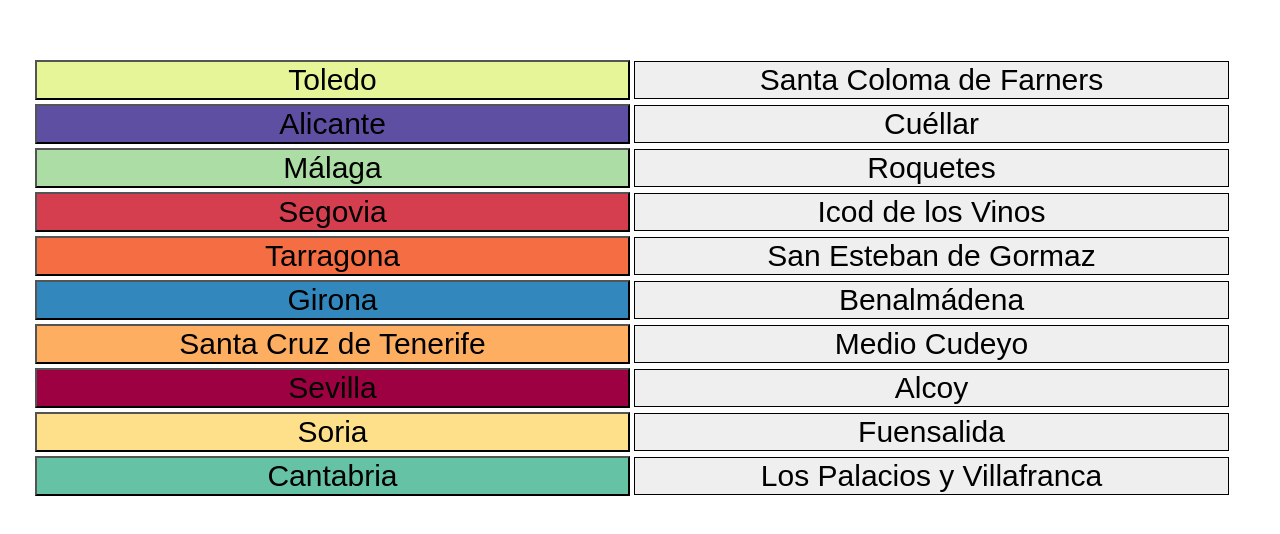
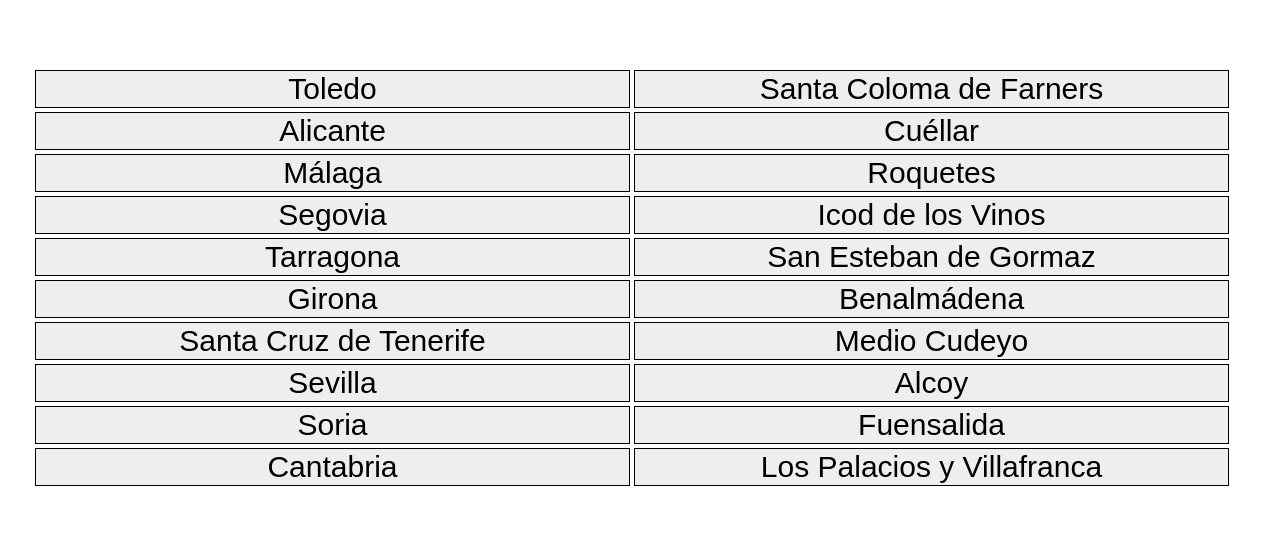
Before and after one commit to rgonzalez72/mi_vue, a Vue app: page / in a window 1280 px wide. Shown: the part 122-656 px from the top of the page. Built offline with nearby package versions, Linux system fonts and the light colour scheme.

Commit message:
Saving progress

```diff
--- a/src/components/mainComponent.vue
+++ b/src/components/mainComponent.vue
@@ -10,21 +10,72 @@ export default {
     data() {
         const PALETTE = ["#9e0142", "#d53e4f", "#f46d43", "#fdae61", "#fee08b", "#e6f598", "#abdda4",
               "#66c2a5", "#3288bd", "#5e4fa2"]
+        const BORDER_NOT_SELECT = "1px solid black"
+        const BORDER_SELECT = "2px solid black"
+        const COLOR_NOT_SELECT = "#eeeeee"
         var keys = Object.keys (allData)
 
+        var selected = undefined; // Current selected on the left
+        var selection = []
+        var reverseSelection = []
+        var colorLeft = []
+        var colorRight = []
+        var borderLeft = []
         var quizzData = { "correct": [], "keys": [], "shuffled": []}
         _.sample(keys, NO_OF_ROWS).forEach ((key, i) => {
             var resp = _.sample (allData[key])
             quizzData.keys.push (key)
             quizzData.correct.push (resp)
+            selection.push (undefined)
+            reverseSelection.push (undefined)
+            colorLeft.push (COLOR_NOT_SELECT)
+            colorRight.push (COLOR_NOT_SELECT)
+            borderLeft.push (BORDER_NOT_SELECT)
+
         })
 
         quizzData.shuffled = _.shuffle (quizzData.correct)
         var pallette = _.shuffle (PALETTE)
+
+
         return {
             quizzData: quizzData,
-            pallette: pallette
+            pallette: pallette,
+            selection: selection,
+            reverseSelection: reverseSelection,
+            colorLeft: colorLeft,
+            colorRight: colorRight,
+            borderLeft: borderLeft,
+            BORDER_SELECT: BORDER_SELECT,
+            BORDER_NOT_SELECT: BORDER_NOT_SELECT,
+            COLOR_NOT_SELECT: COLOR_NOT_SELECT,
         }
+    },
+    methods: {
+        onClickLeft (index) {
+
+            if (this.selected == index) {
+                this.selected = undefined
+                this.colorLeft[index] = this.COLOR_NOT_SELECT
+                this.borderLeft[index] = this.BORDER_NOT_SELECT
+            } else {
+                this.colorLeft[this.selected] = this.COLOR_NOT_SELECT
+                this.borderLeft[this.selected] = this.BORDER_NOT_SELECT
+
+                this.colorLeft[index] = this.pallette[index]
+                this.borderLeft[index] = this.BORDER_SELECT
+                this.selected = index
+            }
+
+        },
+        onClickRight (index) {
+            console.log ("Clicked right")
+            console.log (JSON.stringify(index))
+            console.log (this.selection)
+            console.log (this.selected)
+            console.log (this.reverseSelection)
+            console.log (this.colorLeft)
+        },
     },
 }
 </script>
@@ -37,8 +88,16 @@ export default {
     </colgroup>
     <tbody>
       <tr v-for="(key, index) in  quizzData.keys">
-        <td><button class="cell" :style="{ 'background-color': pallette[index] }">{{ key }}</button></td>
-        <td><button class="cell" style="border: 1px solid black">{{ quizzData.shuffled[index] }}</button></td>
+        <td><button class="cell"
+                @click="onClickLeft(index)"
+                :style="{ 'background-color': colorLeft[index], 'border': borderLeft[index]}">
+                    {{ key }}
+        </button></td>
+        <td><button class="cell"
+                @click="onClickRight(index)"
+                :style="{ 'background-color': colorRight[index], 'border': BORDER_NOT_SELECT}">
+                    {{ quizzData.shuffled[index] }}
+        </button></td>
       </tr>
     </tbody>
   </table>
```
